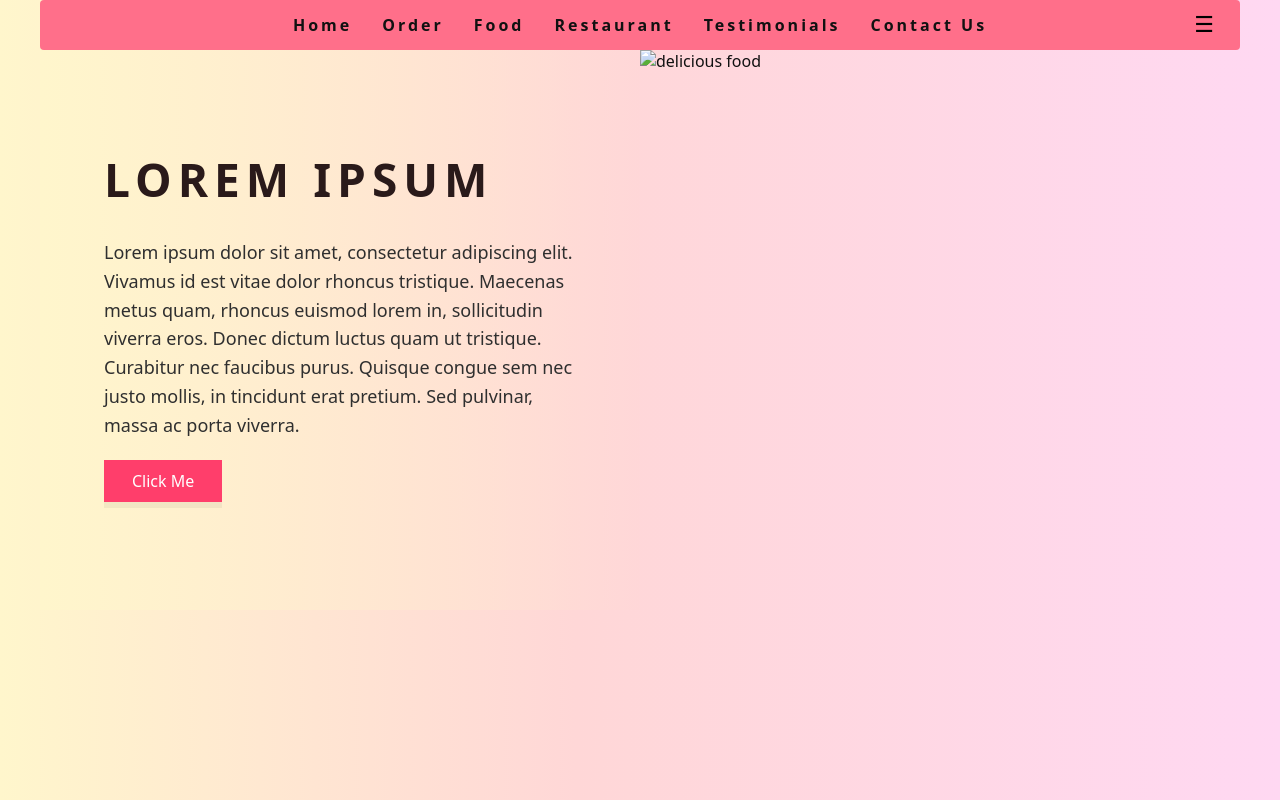
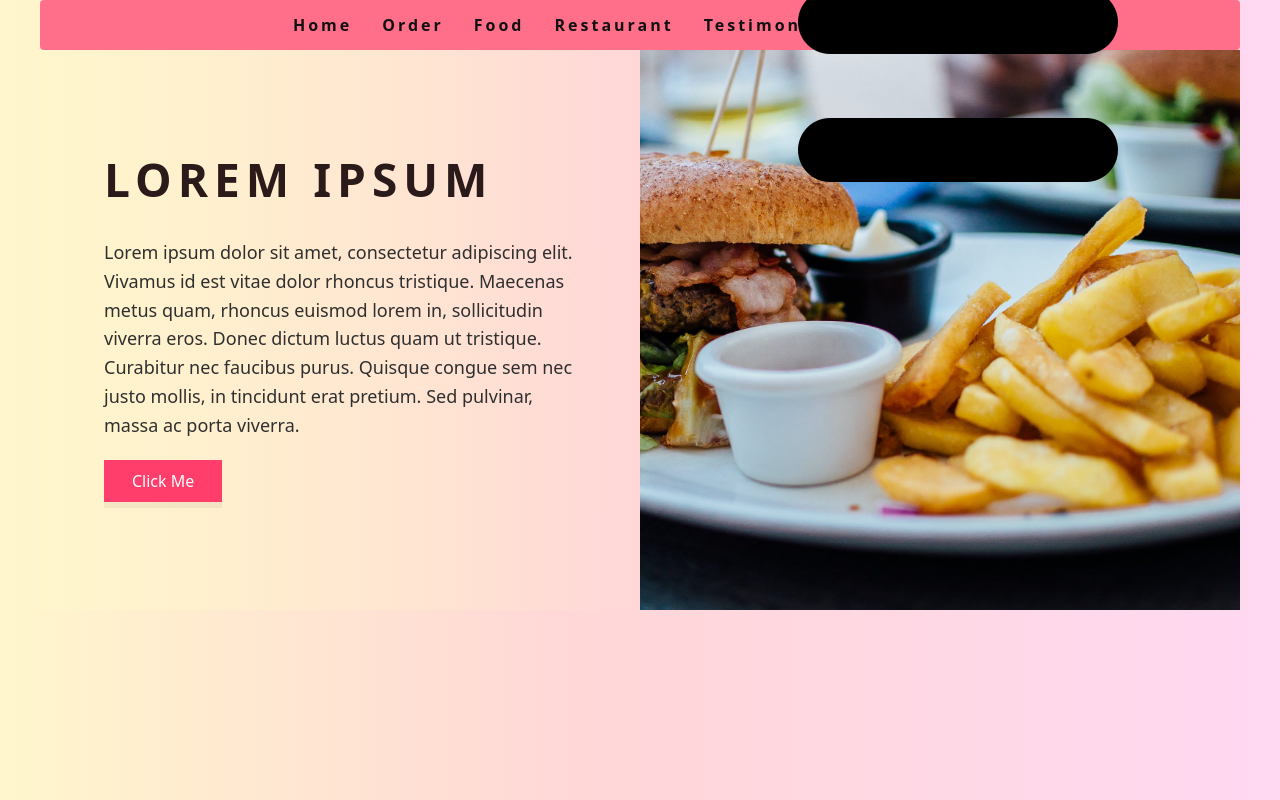
Before and after one commit to rajnidisha/simplotel-assignment, a plain HTML site: page index.html in a window 1280 px wide. Drawn offline with Linux system fonts and the light colour scheme.

Commit message:
Update index.html

```diff
--- a/index.html
+++ b/index.html
@@ -19,8 +19,9 @@
           <li>Testimonials</li>
           <li>Contact Us</li>
         </ul>
-
-        <button class="hamburger" id="hamburger" aria-label="menu" aria-expanded="false">☰</button>
+         <button class="hamburger" id="hamburger" aria-label="menu" aria-expanded="false">
+           <img src="menu-bar.png" alt="Menu Icon">
+        </button>
       </nav>
     </div>
   </header>
@@ -41,7 +42,7 @@
         </div>
 
         <div class="hero-right" aria-hidden="false">
-          <img src="images/pexels-robin-stickel-70497.jpg"
+          <img src="pexels-robin-stickel-70497.jpg"
                alt="delicious food"/>
         </div>
       </div>
```
